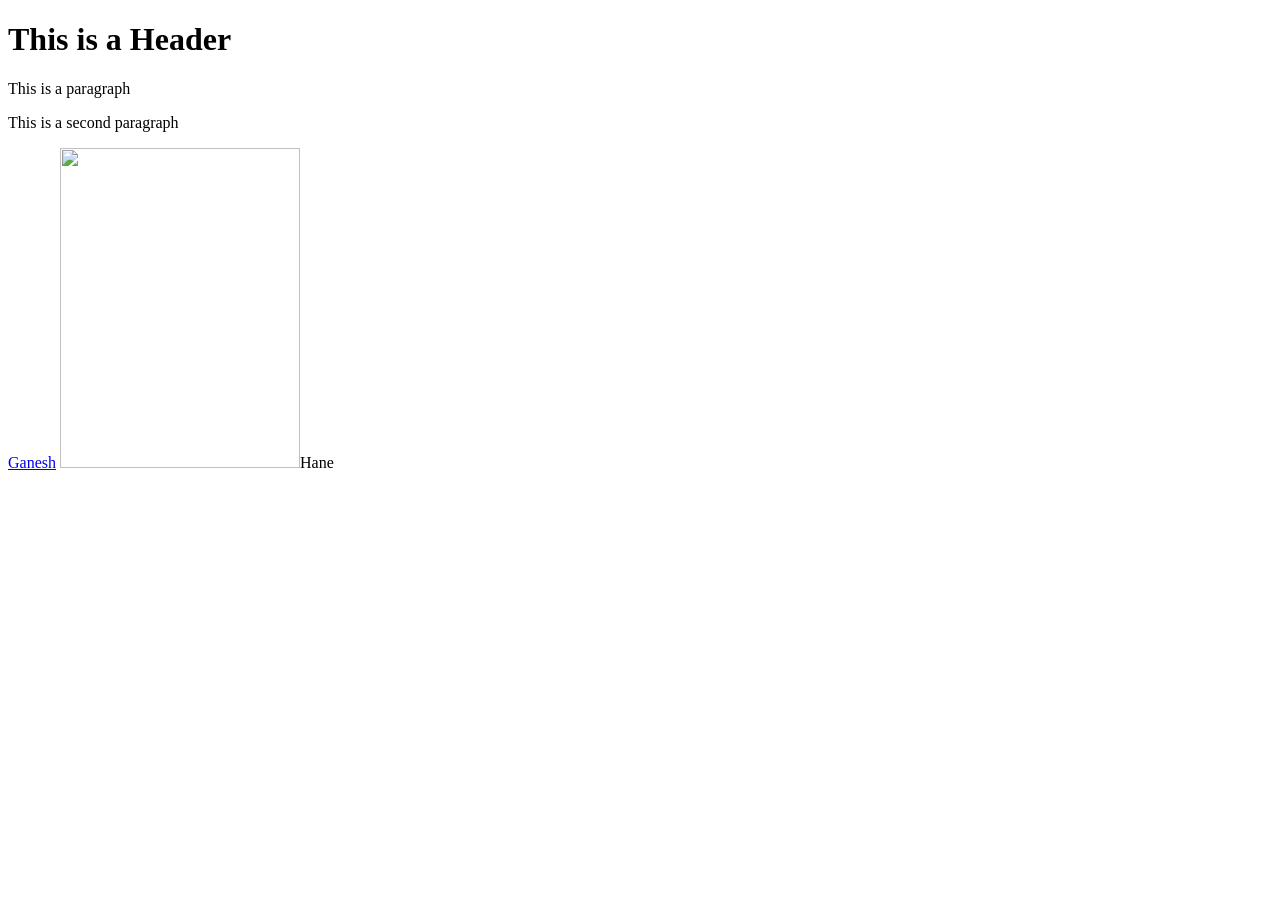
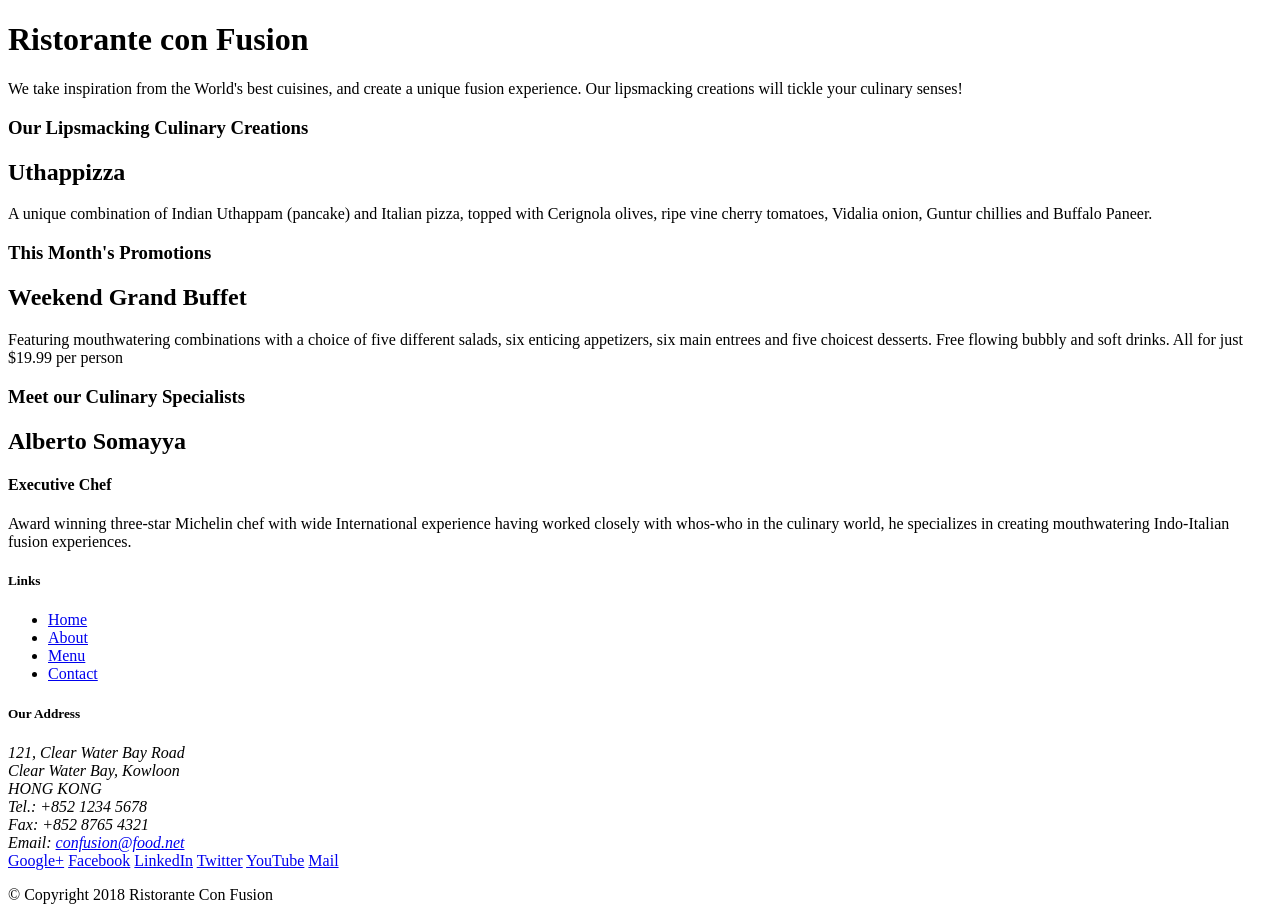
Before and after one commit to RamkiGanesh007/ConFusion, a website: page index.html in a window 1280 px wide. Before the commit the page ends 800 px from the top, so only its background shows below. Drawn offline with Linux system fonts and the light colour scheme.

Commit message:
Bootstrap P

```diff
--- a/index.html
+++ b/index.html
@@ -1,12 +1,101 @@
 <!DOCTYPE html>
-<html>
-    <head></head>
+<html lang="en">
 
-    <body>
-        <h1>This is a Header</h1>
-        <p>This is a paragraph</p>
-        <p>This is a second paragraph</p>
-        <a href="http://google.com">Ganesh</a>
-        <img src="C:\Users\dell\Desktop\a.jpeg" height=320 width=240 >Hane</img>
-    </body>
+<head>
+    <title>Ristorante Con Fusion</title>
+</head>
+
+<body>
+
+    <header>
+        <div>
+            <div>
+                <div>
+                    <h1>Ristorante con Fusion</h1>
+                    <p>We take inspiration from the World's best cuisines, and create a unique fusion experience. Our lipsmacking creations will tickle your culinary senses!</p>
+                </div>
+                <div>
+                </div>
+            </div>
+        </div>
+    </header>
+
+    <div>
+        <div>
+            <div>
+                <h3>Our Lipsmacking Culinary Creations</h3>
+            </div>
+            <div>
+                <h2>Uthappizza</h2>
+                <p>A unique combination of Indian Uthappam (pancake) and Italian pizza, topped with Cerignola olives, ripe vine cherry tomatoes, Vidalia onion, Guntur chillies and Buffalo Paneer.</p>
+            </div>
+        </div>
+
+
+        <div>
+            <div>
+                <h3>This Month's Promotions</h3>
+            </div>
+            <div>
+                <h2>Weekend Grand Buffet</h2>
+                <p>Featuring mouthwatering combinations with a choice of five different salads, six enticing appetizers, six main entrees and five choicest desserts. Free flowing bubbly and soft drinks. All for just $19.99 per person </p>
+            </div>
+        </div>
+
+        <div>
+            <div>
+                <h3>Meet our Culinary Specialists</h3>
+            </div>
+            <div>
+                <h2>Alberto Somayya</h2>
+                <h4>Executive Chef</h4>
+                <p>Award winning three-star Michelin chef with wide International experience having worked closely with whos-who in the culinary world, he specializes in creating mouthwatering Indo-Italian fusion experiences. </p>
+            </div>
+        </div>
+    </div>
+
+    <footer>
+        <div>
+            <div>
+                <div>
+                    <h5>Links</h5>
+                    <ul>
+                        <li><a href="#">Home</a></li>
+                        <li><a href="#">About</a></li>
+                        <li><a href="#">Menu</a></li>
+                        <li><a href="#">Contact</a></li>
+                    </ul>
+                </div>
+                <div>
+                    <h5>Our Address</h5>
+                    <address>
+		              121, Clear Water Bay Road<br>
+		              Clear Water Bay, Kowloon<br>
+		              HONG KONG<br>
+		              Tel.: +852 1234 5678<br>
+		              Fax: +852 8765 4321<br>
+		              Email: <a href="mailto:confusion@food.net">confusion@food.net</a>
+		           </address>
+                </div>
+                <div>
+                    <div>
+                        <a href="http://google.com/+">Google+</a>
+                        <a href="http://www.facebook.com/profile.php?id=">Facebook</a>
+                        <a href="http://www.linkedin.com/in/">LinkedIn</a>
+                        <a href="http://twitter.com/">Twitter</a>
+                        <a href="http://youtube.com/">YouTube</a>
+                        <a href="mailto:">Mail</a>
+                    </div>
+                </div>
+           </div>
+           <div>
+                <div>
+                    <p>© Copyright 2018 Ristorante Con Fusion</p>
+                </div>
+           </div>
+        </div>
+    </footer>
+
+</body>
+
 </html>
```
Also changed, not shown: package.json (+6 -1 lines), 1 other file.
